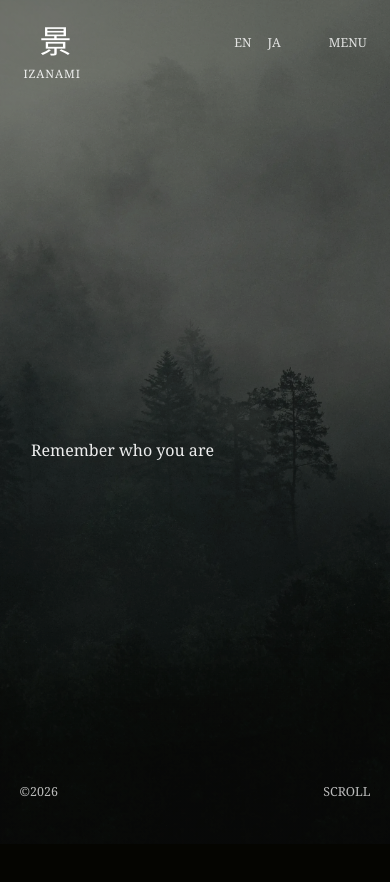
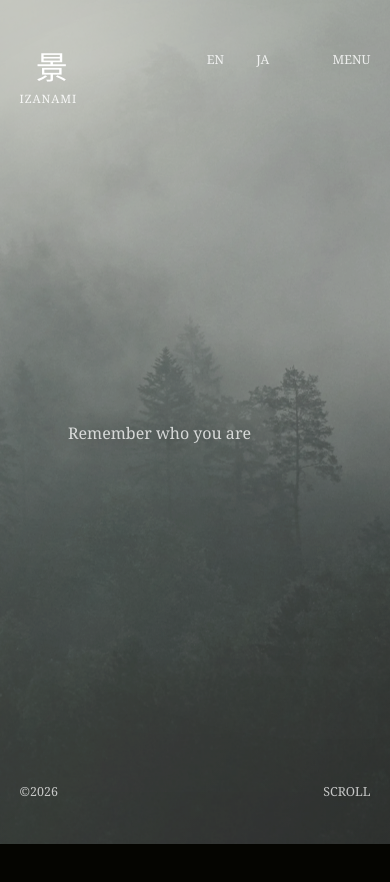
Before and after one commit to Beastly713/scroll-animation-ui, a Next.js app: page / in a window 390 px wide. Shown: the top 882 px of the page. Built offline with nearby package versions, Linux system fonts and the light colour scheme.

Commit message:
fix: tune landing fog mask behavior

```diff
--- a/src/components/LandingExperience.tsx
+++ b/src/components/LandingExperience.tsx
@@ -12,22 +12,29 @@ export default function LandingExperience() {
   const rootRef = useRef<HTMLDivElement | null>(null);
   const bgRef = useRef<HTMLDivElement | null>(null);
   const titleRef = useRef<HTMLDivElement | null>(null);
-  const veilRef = useRef<HTMLDivElement | null>(null);
+  const fogARef = useRef<HTMLDivElement | null>(null);
+  const fogBRef = useRef<HTMLDivElement | null>(null);
+  const fogWashRef = useRef<HTMLDivElement | null>(null);
+  const greyWashRef = useRef<HTMLDivElement | null>(null);
+  const darkVeilRef = useRef<HTMLDivElement | null>(null);
 
   useEffect(() => {
+    if (!rootRef.current) return;
+
     const lenis = new Lenis({
-      duration: 1.6,
+      duration: 1.75,
       easing: (t) => 1 - Math.pow(1 - t, 3),
       smoothWheel: true,
-      wheelMultiplier: 0.75,
+      wheelMultiplier: 0.72,
     });
 
-    const updateLenis = (time: number) => {
+    lenis.on("scroll", ScrollTrigger.update);
+
+    const ticker = (time: number) => {
       lenis.raf(time * 1000);
     };
 
-    lenis.on("scroll", ScrollTrigger.update);
-    gsap.ticker.add(updateLenis);
+    gsap.ticker.add(ticker);
     gsap.ticker.lagSmoothing(0);
 
     const ctx = gsap.context(() => {
@@ -36,47 +43,105 @@ export default function LandingExperience() {
         yPercent: 0,
       });
 
+      gsap.set(fogARef.current, {
+        opacity: 0.58,
+        xPercent: 0,
+        yPercent: 0,
+      });
+
+      gsap.set(fogBRef.current, {
+        opacity: 0.36,
+        xPercent: 0,
+        yPercent: 0,
+      });
+
+      gsap.set(fogWashRef.current, {
+        opacity: 0.46,
+        xPercent: 0,
+      });
+
+      gsap.set(greyWashRef.current, {
+        opacity: 0.54,
+      });
+
+      gsap.set(darkVeilRef.current, {
+        opacity: 0.08,
+      });
+
       gsap.set(titleRef.current, {
-        opacity: 1,
+        opacity: 0.82,
         y: 0,
       });
 
-      gsap.set(veilRef.current, {
-        opacity: 0.28,
+      const tl = gsap.timeline({
+        scrollTrigger: {
+          trigger: rootRef.current,
+          start: "top top",
+          end: "bottom bottom",
+          scrub: 1.45,
+        },
       });
 
-      gsap
-        .timeline({
-          scrollTrigger: {
-            trigger: rootRef.current,
-            start: "top top",
-            end: "bottom bottom",
-            scrub: 1.4,
-          },
-        })
+      tl.to(
+        bgRef.current,
+        {
+          scale: 1.16,
+          yPercent: -4.5,
+          ease: "none",
+        },
+        0,
+      )
         .to(
-          bgRef.current,
+          fogARef.current,
           {
-            scale: 1.18,
-            yPercent: -6,
+            opacity: 0.82,
+            xPercent: -8,
+            yPercent: 2,
             ease: "none",
           },
           0,
         )
         .to(
-          titleRef.current,
+          fogBRef.current,
           {
-            opacity: 0,
-            y: -36,
-            ease: "power2.out",
+            opacity: 0.62,
+            xPercent: 10,
+            yPercent: -3,
+            ease: "none",
+          },
+          0,
+        )
+        .to(
+          fogWashRef.current,
+          {
+            opacity: 0.72,
+            xPercent: -12,
+            ease: "none",
           },
           0.08,
         )
         .to(
-          veilRef.current,
+          greyWashRef.current,
           {
-            opacity: 0.52,
+            opacity: 0.34,
             ease: "none",
+          },
+          0.18,
+        )
+        .to(
+          darkVeilRef.current,
+          {
+            opacity: 0.34,
+            ease: "none",
+          },
+          0.34,
+        )
+        .to(
+          titleRef.current,
+          {
+            opacity: 0,
+            y: -28,
+            ease: "power2.out",
           },
           0.12,
         );
@@ -88,8 +153,8 @@ export default function LandingExperience() {
       ctx.revert();
       ScrollTrigger.getAll().forEach((trigger) => trigger.kill());
       lenis.off("scroll", ScrollTrigger.update);
+      gsap.ticker.remove(ticker);
       lenis.destroy();
-      gsap.ticker.remove(updateLenis);
     };
   }, []);
 
@@ -98,8 +163,10 @@ export default function LandingExperience() {
       <section className="landing-stage">
         <div ref={bgRef} className="landing-bg" />
 
-        <div className="landing-clouds landing-clouds-a">
-          <div className="cloud-track cloud-track-slow">
+        <div ref={greyWashRef} className="grey-atmosphere" />
+
+        <div ref={fogARef} className="fog-layer fog-layer-a">
+          <div className="fog-track fog-track-a">
             {/* eslint-disable-next-line @next/next/no-img-element */}
             <img src="/images/common_fv_cloud01.webp" alt="" />
             {/* eslint-disable-next-line @next/next/no-img-element */}
@@ -107,8 +174,8 @@ export default function LandingExperience() {
           </div>
         </div>
 
-        <div className="landing-clouds landing-clouds-b">
-          <div className="cloud-track cloud-track-fast">
+        <div ref={fogBRef} className="fog-layer fog-layer-b">
+          <div className="fog-track fog-track-b">
             {/* eslint-disable-next-line @next/next/no-img-element */}
             <img src="/images/common_fv_cloud02.webp" alt="" />
             {/* eslint-disable-next-line @next/next/no-img-element */}
@@ -116,7 +183,16 @@ export default function LandingExperience() {
           </div>
         </div>
 
-        <div ref={veilRef} className="landing-veil" />
+        <div ref={fogWashRef} className="fog-wash">
+          <div className="fog-wash-track">
+            {/* eslint-disable-next-line @next/next/no-img-element */}
+            <img src="/images/common_fv_cloud01.webp" alt="" />
+            {/* eslint-disable-next-line @next/next/no-img-element */}
+            <img src="/images/common_fv_cloud01.webp" alt="" />
+          </div>
+        </div>
+
+        <div ref={darkVeilRef} className="dark-veil" />
 
         <header className="landing-chrome">
           <div className="brand">
--- a/src/components/landing.css
+++ b/src/components/landing.css
@@ -7,13 +7,9 @@ body {
   overflow-x: hidden;
 }
 
-.lenis.lenis-smooth {
-  scroll-behavior: auto !important;
-}
-
 .landing-scroll {
   position: relative;
-  height: 220vh;
+  height: 230vh;
   background: #050501;
 }
 
@@ -27,13 +23,14 @@ body {
   color: #f4f1eb;
 }
 
+/* Background image: pale, low contrast, fog-first */
 .landing-bg {
   position: absolute;
-  inset: -5vh -5vw;
+  inset: -7vh -7vw;
   background-image: url("/images/home_fv_img.webp");
   background-size: cover;
-  background-position: center center;
-  filter: contrast(0.92) saturate(0.82) brightness(0.82);
+  background-position: center 42%;
+  filter: brightness(1.06) contrast(0.66) saturate(0.62);
   will-change: transform;
 }
 
@@ -43,90 +40,164 @@ body {
   content: "";
   pointer-events: none;
   background:
-    radial-gradient(circle at 20% 10%, rgba(255, 255, 235, 0.22), transparent 24%),
-    linear-gradient(to bottom, rgba(0, 0, 0, 0.12), rgba(0, 0, 0, 0.42));
+    radial-gradient(circle at 8% 2%, rgba(245, 242, 218, 0.5), transparent 22%),
+    linear-gradient(
+      to bottom,
+      rgba(215, 224, 211, 0.24),
+      rgba(67, 82, 70, 0.14) 45%,
+      rgba(0, 0, 0, 0.28)
+    );
 }
 
-.landing-clouds {
+/* Overall grey-green mist wash */
+.grey-atmosphere {
   position: absolute;
-  left: -40vw;
-  width: 180vw;
+  inset: 0;
   pointer-events: none;
-  opacity: 0.42;
+  background:
+    radial-gradient(circle at 18% 8%, rgba(242, 240, 218, 0.62), transparent 28%),
+    linear-gradient(
+      115deg,
+      rgba(198, 210, 196, 0.5),
+      rgba(105, 128, 112, 0.28) 44%,
+      rgba(25, 35, 28, 0.2)
+    );
   mix-blend-mode: screen;
-  filter: blur(10px);
+  will-change: opacity;
+}
+
+/* Large fog mask base */
+.fog-layer {
+  position: absolute;
+  pointer-events: none;
+  mix-blend-mode: screen;
   will-change: transform, opacity;
 }
 
-.landing-clouds-a {
-  top: -14vh;
-  height: 72vh;
-  transform: scale(1.35);
+.fog-layer-a {
+  top: -30vh;
+  left: -85vw;
+  width: 285vw;
+  height: 122vh;
+  opacity: 0.58;
+  filter: blur(18px);
+  transform: rotate(-2deg) scale(1.28);
 }
 
-.landing-clouds-b {
-  top: 18vh;
-  height: 82vh;
-  opacity: 0.32;
-  transform: scale(1.65) rotate(-2deg);
+.fog-layer-b {
+  top: 2vh;
+  left: -95vw;
+  width: 305vw;
+  height: 118vh;
+  opacity: 0.36;
+  filter: blur(28px);
+  transform: rotate(3deg) scale(1.42);
 }
 
-.cloud-track {
+.fog-track {
   display: flex;
   width: max-content;
   height: 100%;
   animation-timing-function: linear;
   animation-iteration-count: infinite;
+  will-change: transform;
 }
 
-.cloud-track img {
+.fog-track img {
   flex: 0 0 auto;
-  width: 140vw;
+  width: 170vw;
   height: 100%;
   object-fit: contain;
-  opacity: 0.8;
 }
 
-.cloud-track-slow {
+.fog-track-a {
   animation-name: fog-drift-left;
-  animation-duration: 95s;
+  animation-duration: 118s;
 }
 
-.cloud-track-fast {
+.fog-track-b {
   animation-name: fog-drift-right;
-  animation-duration: 130s;
+  animation-duration: 152s;
+}
+
+/* Big camera-wash fog: this creates the pale fog passing over the lens */
+.fog-wash {
+  position: absolute;
+  top: -42vh;
+  left: -120vw;
+  width: 360vw;
+  height: 155vh;
+  pointer-events: none;
+  opacity: 0.46;
+  mix-blend-mode: screen;
+  filter: blur(36px);
+  transform: rotate(-5deg) scale(1.55);
+  will-change: transform, opacity;
+}
+
+.fog-wash-track {
+  display: flex;
+  width: max-content;
+  height: 100%;
+  animation: fog-wash-pass 190s linear infinite;
+  will-change: transform;
+}
+
+.fog-wash-track img {
+  flex: 0 0 auto;
+  width: 215vw;
+  height: 100%;
+  object-fit: contain;
+  opacity: 0.92;
 }
 
 @keyframes fog-drift-left {
   from {
-    transform: translateX(0);
+    transform: translate3d(0, 0, 0);
   }
 
   to {
-    transform: translateX(-50%);
+    transform: translate3d(-50%, 3vh, 0);
   }
 }
 
 @keyframes fog-drift-right {
   from {
-    transform: translateX(-50%);
+    transform: translate3d(-50%, 0, 0);
   }
 
   to {
-    transform: translateX(0);
+    transform: translate3d(0, -4vh, 0);
   }
 }
 
-.landing-veil {
+@keyframes fog-wash-pass {
+  from {
+    transform: translate3d(-12%, 0, 0);
+  }
+
+  to {
+    transform: translate3d(-58%, 6vh, 0);
+  }
+}
+
+/* Darkening should happen later, not immediately */
+.dark-veil {
   position: absolute;
   inset: 0;
   pointer-events: none;
   background:
-    radial-gradient(circle at 50% 45%, rgba(5, 5, 1, 0.05), rgba(5, 5, 1, 0.48) 72%),
-    linear-gradient(to bottom, rgba(5, 5, 1, 0.08), rgba(5, 5, 1, 0.42));
+    radial-gradient(circle at 48% 42%, rgba(0, 0, 0, 0), rgba(0, 0, 0, 0.42) 76%),
+    linear-gradient(
+      to bottom,
+      rgba(0, 0, 0, 0.02),
+      rgba(0, 0, 0, 0.16) 60%,
+      rgba(0, 0, 0, 0.48)
+    );
   will-change: opacity;
 }
 
+/* Existing chrome/text kept, not part of this tuning pass */
 .landing-chrome {
   position: fixed;
   inset: 0;
@@ -178,7 +249,7 @@ body {
 
 .landing-title {
   position: absolute;
-  top: 49vh;
+  top: 50vh;
   left: 17.5vw;
   z-index: 8;
   font-family: Georgia, "Times New Roman", serif;
@@ -203,43 +274,30 @@ body {
   pointer-events: none;
 }
 
-@media (prefers-reduced-motion: reduce) {
-  .cloud-track {
-    animation-duration: 1ms;
-    animation-iteration-count: 1;
+@media (max-width: 768px) {
+  .landing-scroll {
+    height: 215vh;
+  }
+
+  .landing-bg {
+    background-position: center 44%;
+  }
+
+  .fog-layer-a {
+    left: -130vw;
+    width: 380vw;
+    transform: rotate(-2deg) scale(1.7);
+  }
+
+  .fog-layer-b {
+    left: -145vw;
+    width: 410vw;
+    transform: rotate(3deg) scale(1.85);
+  }
+
+  .fog-wash {
+    left: -170vw;
+    width: 470vw;
+    transform: rotate(-5deg) scale(2);
   }
 }
-
-@media (max-width: 768px) {
-  .landing-scroll {
-    height: 200vh;
-  }
-
-  .brand {
-    top: 3vh;
-    left: 6vw;
-  }
-
-  .top-nav {
-    top: 4vh;
-    right: 6vw;
-    gap: 1rem;
-  }
-
-  .top-nav span:last-child {
-    margin-left: 2rem;
-  }
-
-  .landing-title {
-    top: 52vh;
-    left: 8vw;
-  }
-
-  .landing-clouds-a {
-    transform: scale(2);
-  }
-
-  .landing-clouds-b {
-    transform: scale(2.25) rotate(-2deg);
-  }
-}
```
